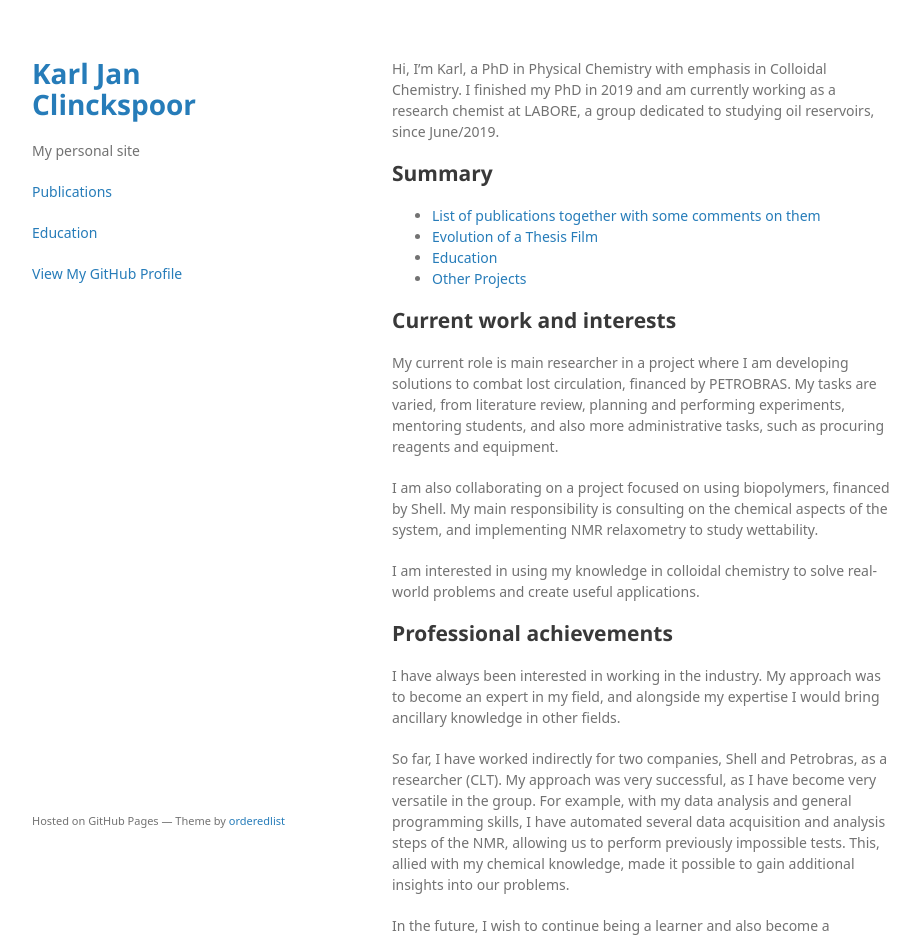
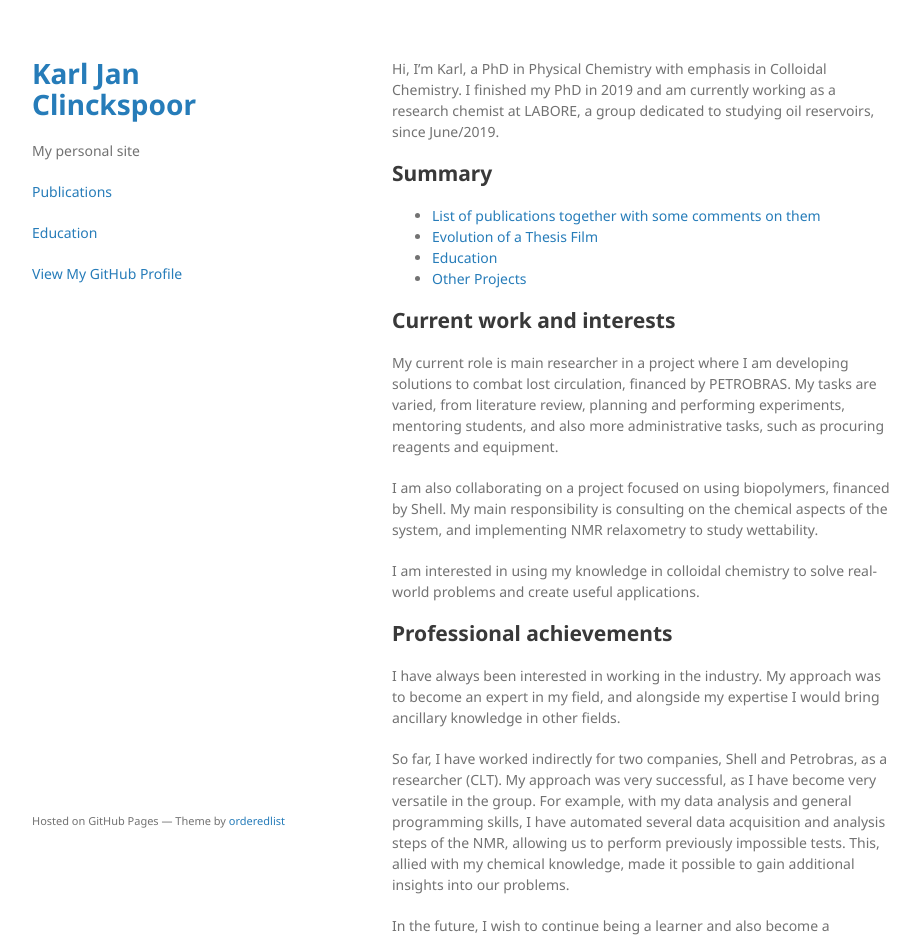
Before and after one commit to KarlClinckspoor/KarlClinckspoor.github.io, a Jekyll site: the page built from index.md, in a window 1280 px wide. Shown: the top 939 px of the page, without its empty margins (178-1098 px from the left). Built offline with Jekyll 4.4.1, drawn with Linux system fonts in a browser that asks for light colours; some web fonts are replaced.

Commit message:
Imported fonts from google

```diff
--- a/_sass/fonts.scss
+++ b/_sass/fonts.scss
@@ -1,55 +1 @@
-@font-face {
-  font-family: 'Noto Sans';
-  font-weight: 400;
-  font-style: normal;
-  src: url('../fonts/Noto-Sans-regular/Noto-Sans-regular.eot');
-  src: url('../fonts/Noto-Sans-regular/Noto-Sans-regular.eot?#iefix') format('embedded-opentype'),
-       local('Noto Sans'),
-       local('Noto-Sans-regular'),
-       url('../fonts/Noto-Sans-regular/Noto-Sans-regular.woff2') format('woff2'),
-       url('../fonts/Noto-Sans-regular/Noto-Sans-regular.woff') format('woff'),
-       url('../fonts/Noto-Sans-regular/Noto-Sans-regular.ttf') format('truetype'),
-       url('../fonts/Noto-Sans-regular/Noto-Sans-regular.svg#NotoSans') format('svg');
-}
-
-@font-face {
-  font-family: 'Noto Sans';
-  font-weight: 700;
-  font-style: normal;
-  src: url('../fonts/Noto-Sans-700/Noto-Sans-700.eot');
-  src: url('../fonts/Noto-Sans-700/Noto-Sans-700.eot?#iefix') format('embedded-opentype'),
-       local('Noto Sans Bold'),
-       local('Noto-Sans-700'),
-       url('../fonts/Noto-Sans-700/Noto-Sans-700.woff2') format('woff2'),
-       url('../fonts/Noto-Sans-700/Noto-Sans-700.woff') format('woff'),
-       url('../fonts/Noto-Sans-700/Noto-Sans-700.ttf') format('truetype'),
-       url('../fonts/Noto-Sans-700/Noto-Sans-700.svg#NotoSans') format('svg');
-}
-
-@font-face {
-  font-family: 'Noto Sans';
-  font-weight: 400;
-  font-style: italic;
-  src: url('../fonts/Noto-Sans-italic/Noto-Sans-italic.eot');
-  src: url('../fonts/Noto-Sans-italic/Noto-Sans-italic.eot?#iefix') format('embedded-opentype'),
-       local('Noto Sans Italic'),
-       local('Noto-Sans-italic'),
-       url('../fonts/Noto-Sans-italic/Noto-Sans-italic.woff2') format('woff2'),
-       url('../fonts/Noto-Sans-italic/Noto-Sans-italic.woff') format('woff'),
-       url('../fonts/Noto-Sans-italic/Noto-Sans-italic.ttf') format('truetype'),
-       url('../fonts/Noto-Sans-italic/Noto-Sans-italic.svg#NotoSans') format('svg');
-}
-
-@font-face {
-  font-family: 'Noto Sans';
-  font-weight: 700;
-  font-style: italic;
-  src: url('../fonts/Noto-Sans-700italic/Noto-Sans-700italic.eot');
-  src: url('../fonts/Noto-Sans-700italic/Noto-Sans-700italic.eot?#iefix') format('embedded-opentype'),
-       local('Noto Sans Bold Italic'),
-       local('Noto-Sans-700italic'),
-       url('../fonts/Noto-Sans-700italic/Noto-Sans-700italic.woff2') format('woff2'),
-       url('../fonts/Noto-Sans-700italic/Noto-Sans-700italic.woff') format('woff'),
-       url('../fonts/Noto-Sans-700italic/Noto-Sans-700italic.ttf') format('truetype'),
-       url('../fonts/Noto-Sans-700italic/Noto-Sans-700italic.svg#NotoSans') format('svg');
-}
+@import url('https://fonts.googleapis.com/css2?family=Noto+Sans:ital,wght@0,400;0,700;1,400;1,700&display=swap');
```
